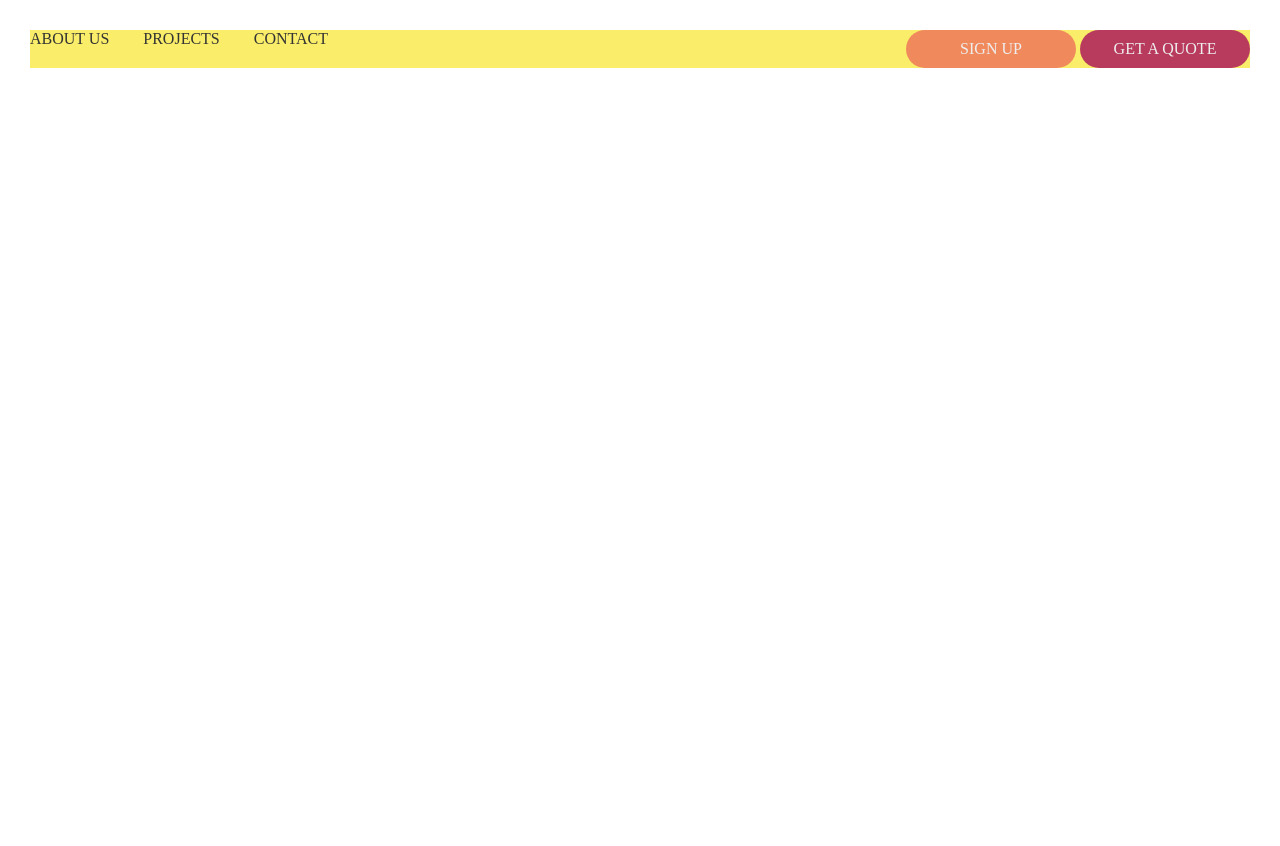
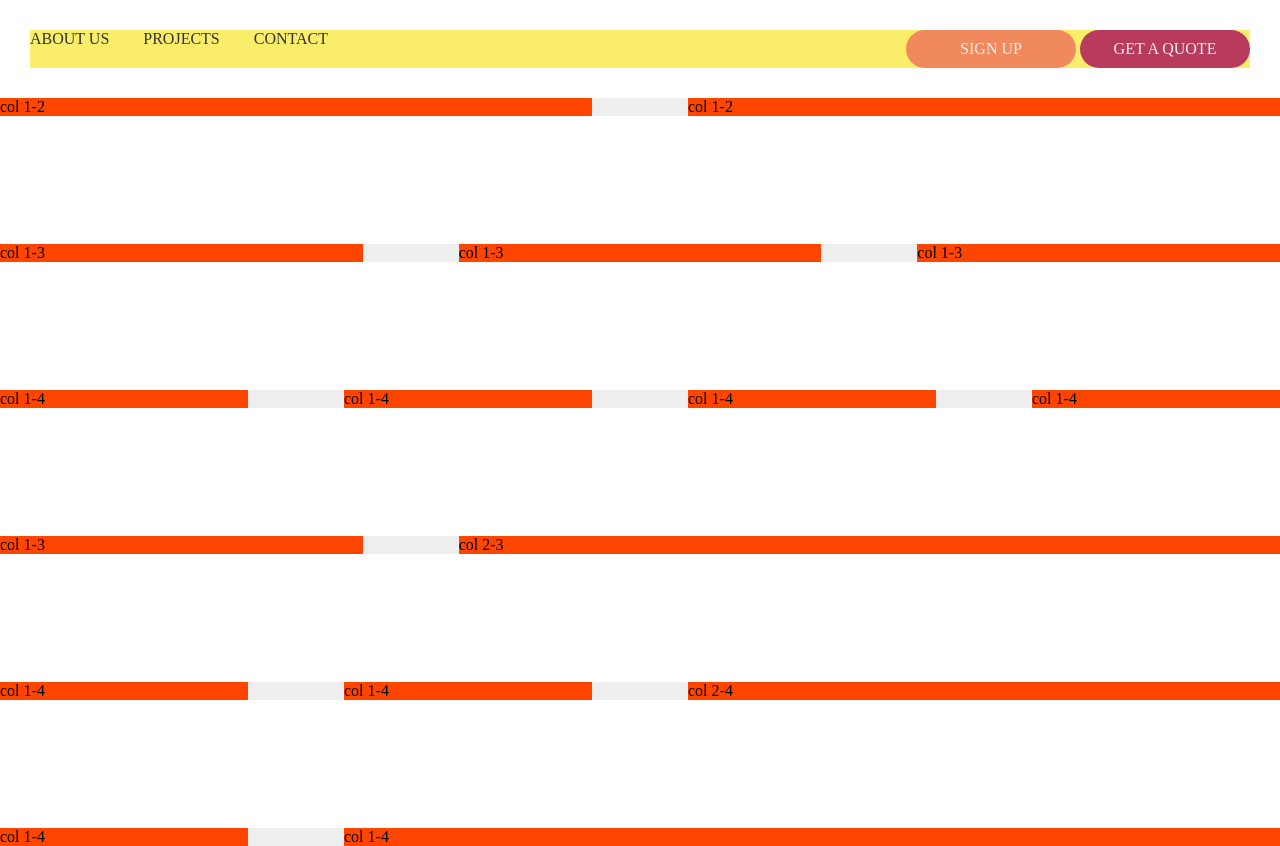
Before and after one commit to Adocresta/sass-css-projects, a website: page index.html in a window 1280 px wide. Before the commit the page ends 800 px from the top, so only its background shows below. Drawn offline with Linux system fonts and the light colour scheme.

Commit message:
grid with floats implemented

```diff
--- a/index.html
+++ b/index.html
@@ -6,7 +6,7 @@
     <meta name="viewport" content="width=device-width, initial-scale=1.0" />
     <title>Adocresta</title>
     <!-- link element in the head links css file to html -->
-    <link rel="stylesheet" href="styles/index.css" />
+    <link rel="stylesheet" href="styles/css/style.css" />
     <meta />
   </head>
   <body>
@@ -22,5 +22,35 @@
         <a href="#" class="btn btn--hot">Get a quote</a>
       </div>
     </nav>
+    <section>
+      <div class="row">
+        <div class="col-1-2">col 1-2</div>
+        <div class="col-1-2">col 1-2</div>
+      </div>
+      <div class="row">
+        <div class="col-1-3">col 1-3</div>
+        <div class="col-1-3">col 1-3</div>
+        <div class="col-1-3">col 1-3</div>
+      </div>
+      <div class="row">
+        <div class="col-1-4">col 1-4</div>
+        <div class="col-1-4">col 1-4</div>
+        <div class="col-1-4">col 1-4</div>
+        <div class="col-1-4">col 1-4</div>
+      </div>
+      <div class="row">
+        <div class="col-1-3">col 1-3</div>
+        <div class="col-2-3">col 2-3</div>
+      </div>
+      <div class="row">
+        <div class="col-1-4">col 1-4</div>
+        <div class="col-1-4">col 1-4</div>
+        <div class="col-2-4">col 2-4</div>
+      </div>
+      <div class="row">
+        <div class="col-1-4">col 1-4</div>
+        <div class="col-3-4">col 1-4</div>
+      </div>
+    </section>
   </body>
 </html>
--- a/natours/sass/abstracts/_variables.scss
+++ b/natours/sass/abstracts/_variables.scss
@@ -1,3 +1,4 @@
+// colors
 $color-primary: #55c57a;
 $color-primary-light: #7ed56f;
 $color-primary-dark: #28b485;
--- a/package.json
+++ b/package.json
@@ -4,7 +4,7 @@
   "description": "learning css",
   "main": "index.js",
   "scripts": {
-    "compile:sass": "node-sass natours/sass/main.scss natours/css/style.css -w"
+    "compile:sass": "node-sass styles/sass/main.scss styles/css/style.css -w"
   },
   "repository": {
     "type": "git",
--- /dev/null
+++ b/styles/sass/abstracts/_variables.scss
@@ -0,0 +1,4 @@
+// grid
+$grid-width: 114rem;
+$gutter-vertical: 8rem;
+$gutter-horizontal: 6rem;
--- /dev/null
+++ b/styles/sass/layouts/_grid.scss
@@ -0,0 +1,71 @@
+@mixin clearfix {
+  &::after {
+    content: "";
+    display: table;
+    clear: both;
+  }
+}
+
+.row {
+  max-width: $grid-width;
+  background-color: #eee;
+  margin: 0 auto;
+
+  // selects everything but last child
+  &:not(:last-child) {
+    margin-bottom: $gutter-vertical;
+  }
+
+  @include clearfix();
+
+  // attribute selector
+  [class^="col-"] {
+    background-color: orangered;
+    float: left;
+
+    &:not(:last-child) {
+      margin-right: $gutter-horizontal;
+    }
+  }
+
+  .col-1-2 {
+    width: calc((100% - #{$gutter-horizontal}) / 2);
+  }
+
+  .col-1-3 {
+    width: calc((100% - #{$gutter-horizontal} * 2) / 3);
+  }
+
+  .col-1-4 {
+    width: calc((100% - (#{$gutter-horizontal} * 3)) / 4);
+  }
+
+  .col-1-3 {
+    width: calc((100% - #{$gutter-horizontal} * 2) / 3);
+  }
+  .col-2-3 {
+    width: calc(
+      (((100% - #{$gutter-horizontal} * 2) / 3) * 2) + #{$gutter-horizontal}
+    );
+  }
+
+  .col-2-4 {
+    width: calc(
+      (((100% - #{$gutter-horizontal} * 2) / 4) * 2) +
+        (#{$gutter-horizontal} / 2)
+    );
+  }
+  // other math
+  .col-2-4 {
+    width: calc(
+      2 * ((100% - 3 * #{$gutter-horizontal}) / 4) + #{$gutter-horizontal}
+    );
+  }
+
+  .col-3-4 {
+    width: calc(
+      (((100% - #{$gutter-horizontal} * 3) / 4) * 3) +
+        (#{$gutter-horizontal} * 2)
+    );
+  }
+}
--- a/styles/index.scss
+++ b/styles/sass/main.scss
@@ -1,3 +1,6 @@
+@import "./abstracts/variables";
+@import "./layouts/grid";
+
 * {
   margin: 0;
   padding: 0;
```
Also changed, not shown: natours/useful-links.txt (+13 -0 lines), styles/css/style.css (added), styles/index.css (deleted), 2 other files.
